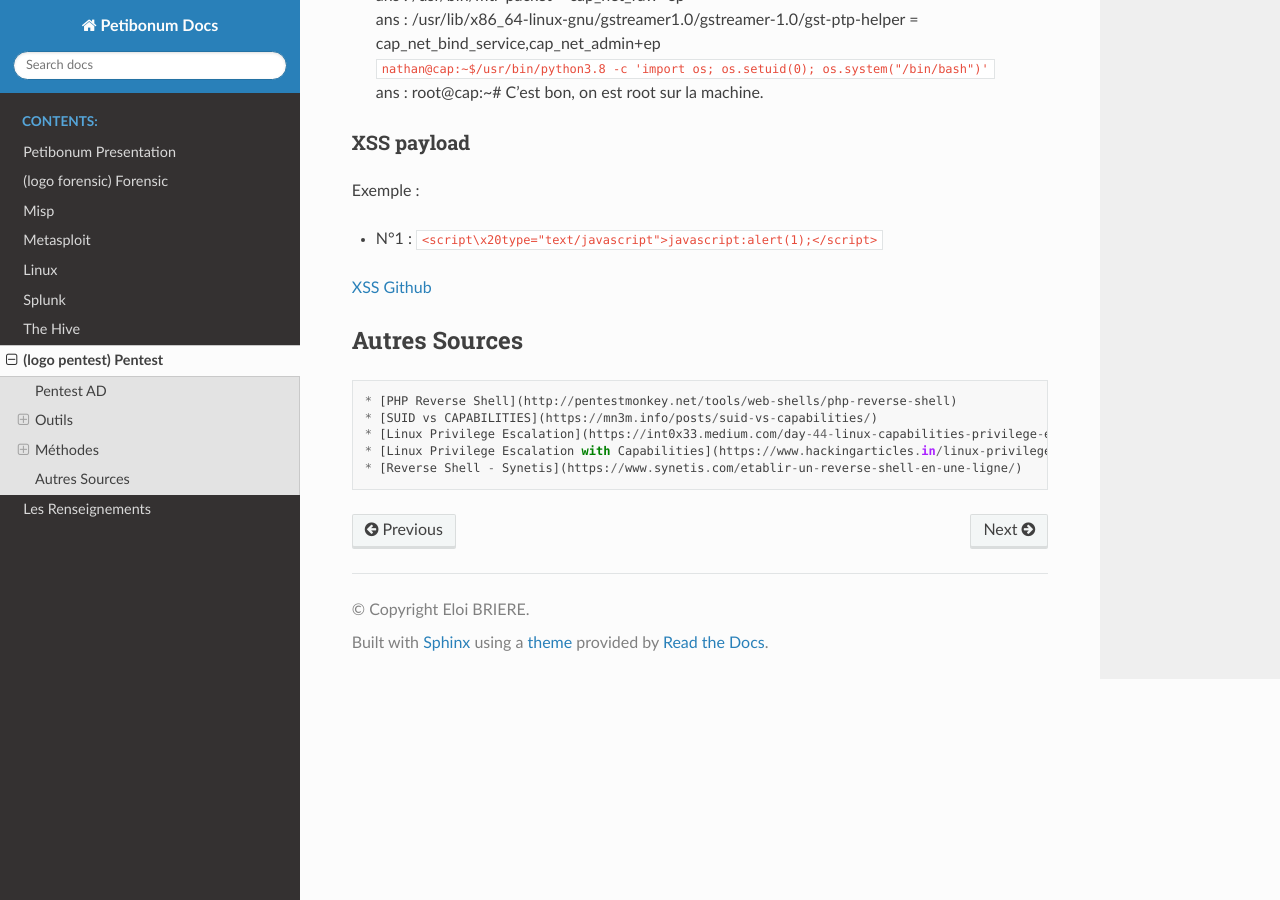
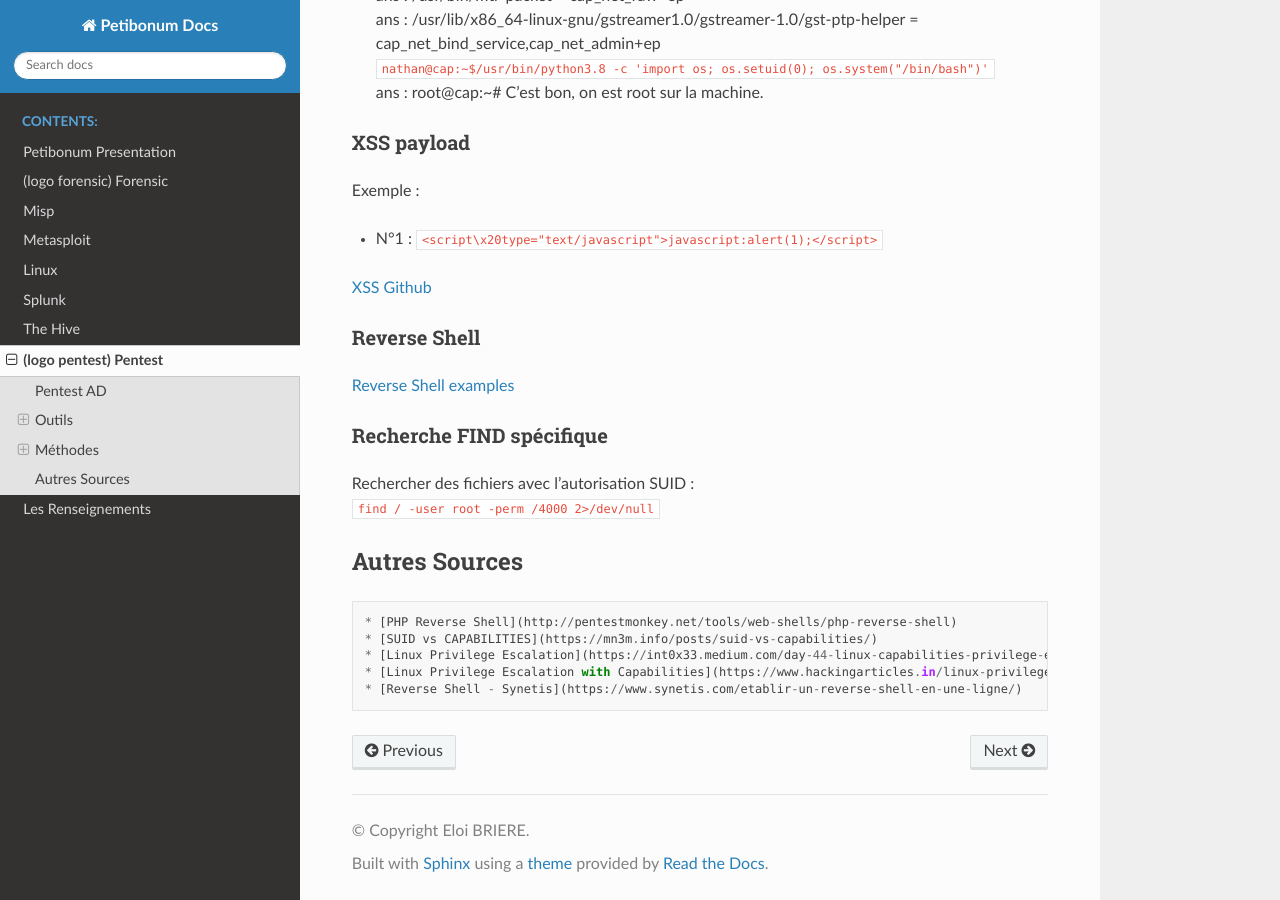
Before and after one commit to Iole-Bri/misp_docs_2, a Sphinx documentation site: the page built from docs/source/src/pentest.md, in a window 1280 px wide and 900 px high, scrolled down 2312 px. Built offline with Sphinx 7.4.7 and the Read the Docs theme 2.0.0, drawn with Linux system fonts in a browser that asks for light colours.

Commit message:
modif linux.md + pentest.md

````diff
--- a/docs/source/src/pentest.md
+++ b/docs/source/src/pentest.md
@@ -97,6 +97,15 @@ Exemple :
 
 [XSS Github](https://github.com/payloadbox/xss-payload-list)
 
+### Reverse Shell
+
+[Reverse Shell examples](https://highon.coffee/blog/reverse-shell-cheat-sheet/)
+
+### Recherche FIND spécifique
+
+Rechercher des fichiers avec l'autorisation SUID :
+<br/>```find / -user root -perm /4000 2>/dev/null```
+
 ## Autres Sources
 
     * [PHP Reverse Shell](http://pentestmonkey.net/tools/web-shells/php-reverse-shell)
````
Also changed, not shown: docs/source/src/linux.md (+4 -0 lines).
